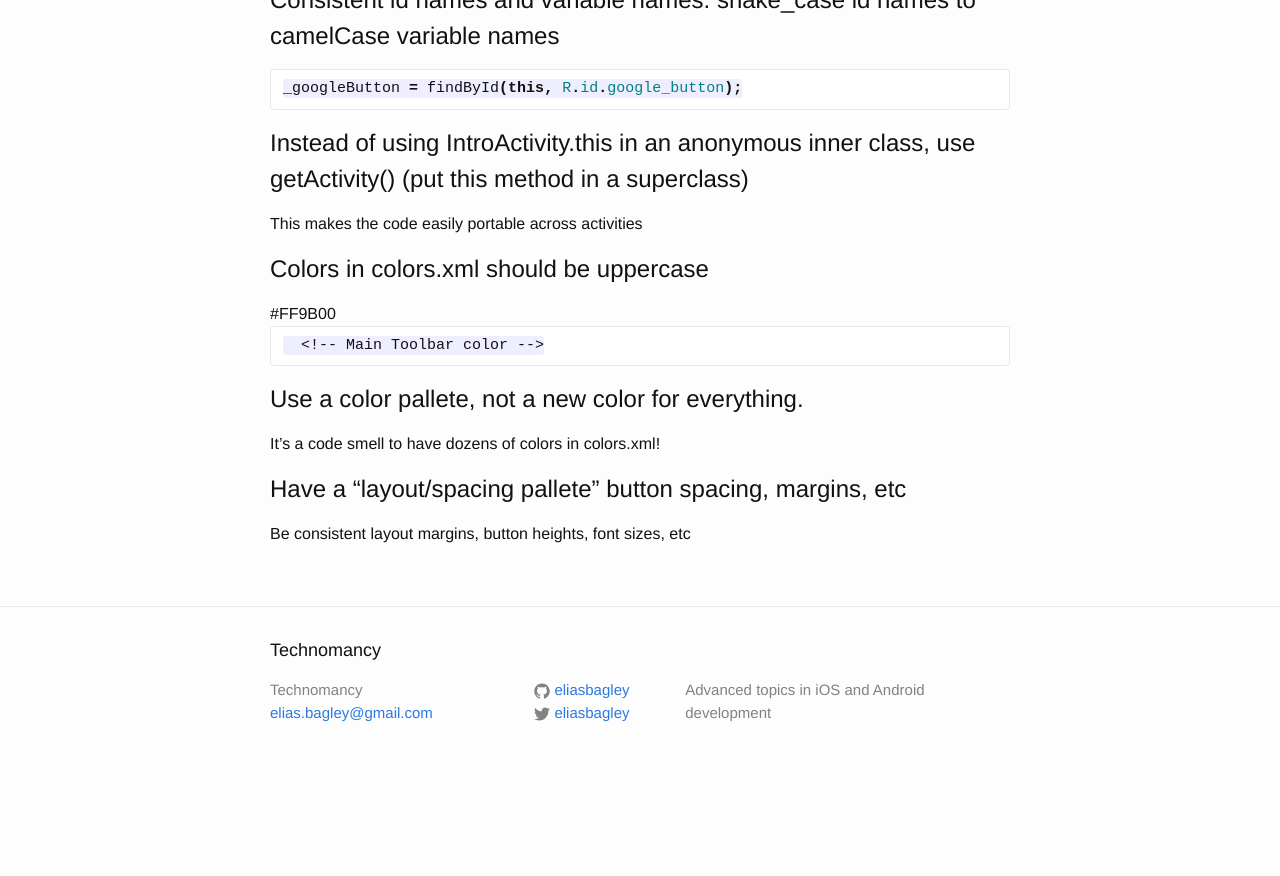
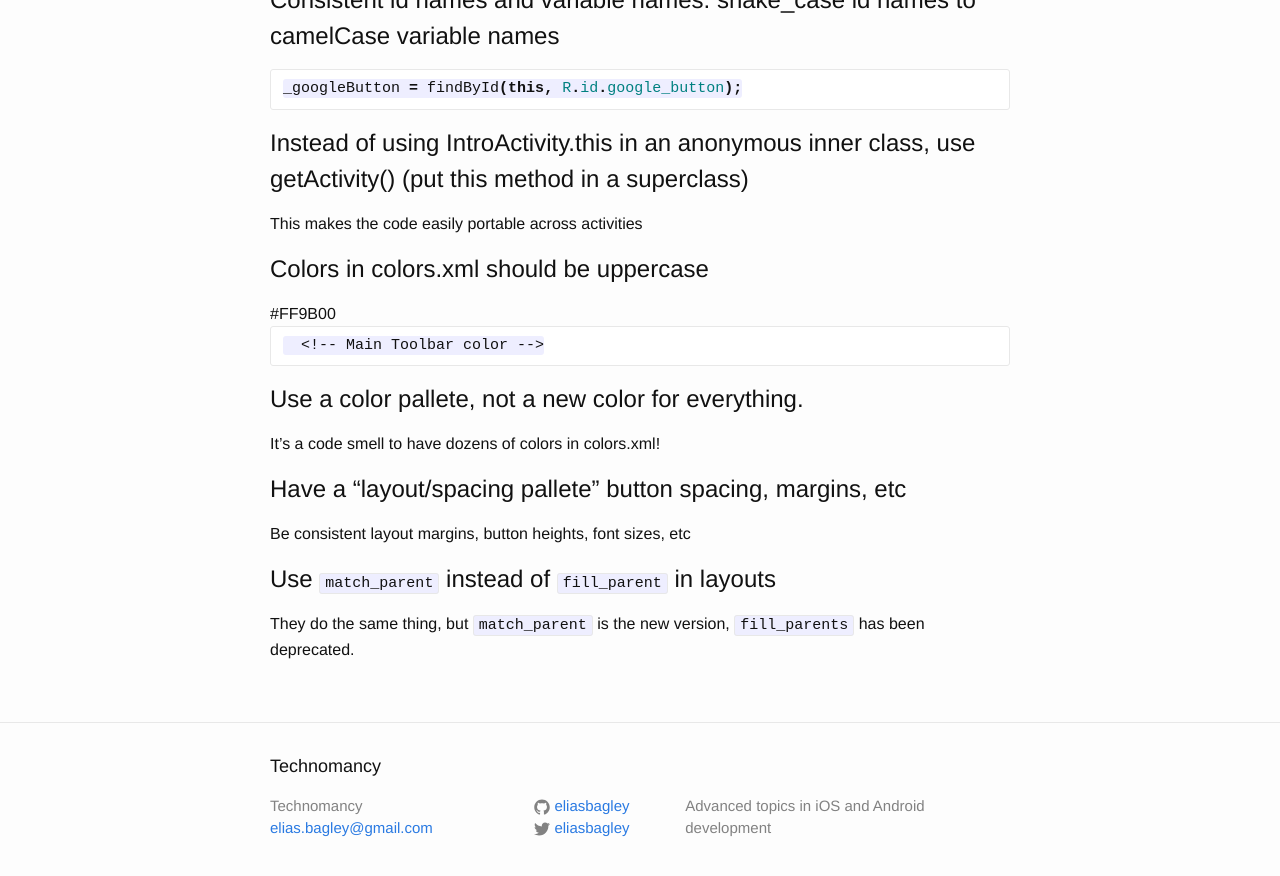
Before and after one commit to eliasbagley/eliasbagley.github.io, a Jekyll site: the page built from _posts/2015-10-27-android-style-guide.markdown, in a window 1280 px wide and 900 px high, scrolled down 7820 px. Shown: the top 876 px of the window. Built offline with Jekyll 4.4.1, drawn with Linux system fonts in a browser that asks for light colours; Markdown is read by kramdown in place of the engine named in the settings; comment, search, counter and statistics services are not loaded; before the commit the page ends 8604 px from its top, so only the background shows below that.

Commit message:
Update style guide

```diff
--- a/_posts/2015-10-27-android-style-guide.markdown
+++ b/_posts/2015-10-27-android-style-guide.markdown
@@ -372,3 +372,7 @@ It's a code smell to have dozens of colors in colors.xml!
 # Have a "layout/spacing pallete" button spacing, margins, etc
 
 Be consistent layout margins, button heights, font sizes, etc
+
+# Use `match_parent` instead of `fill_parent` in layouts
+
+They do the same thing, but `match_parent` is the new version, `fill_parents` has been deprecated.
```
